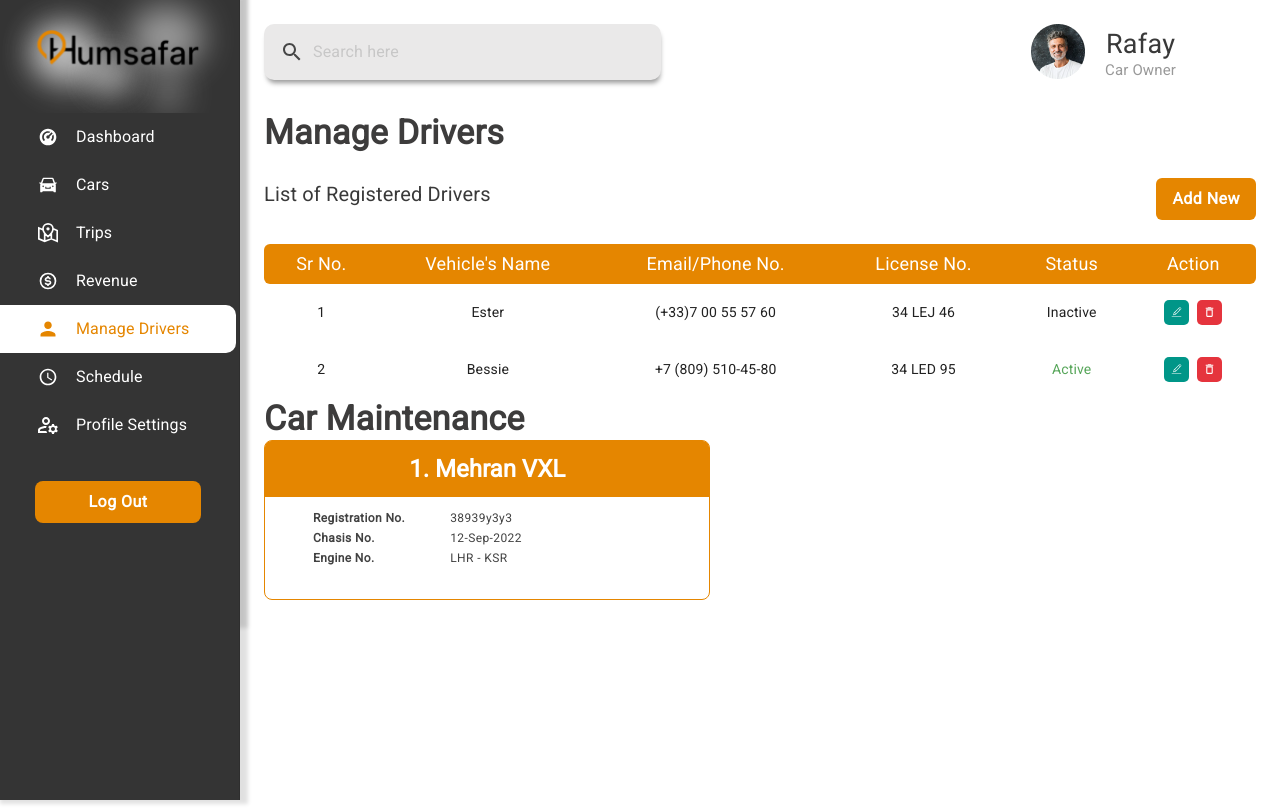
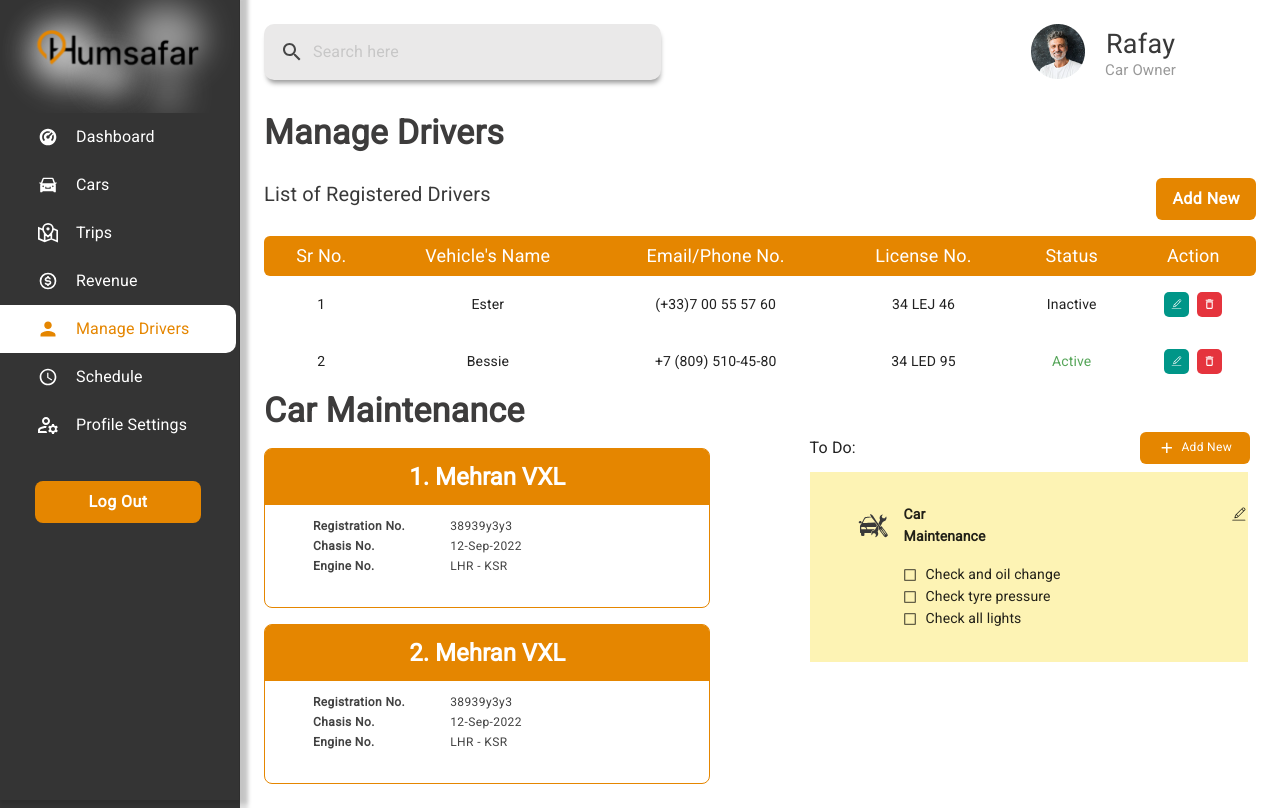
Before and after one commit to umer-shehzad/humsafardashboard, a React (Vite) app: page /driver/manage-drivers in a window 1280 px wide. Built offline with nearby package versions, Linux system fonts and the light colour scheme.

Commit message:
implement Manage Driver Page

```diff
--- a/src/components/common/CustomButton.jsx
+++ b/src/components/common/CustomButton.jsx
@@ -5,7 +5,7 @@ import AddOutlinedIcon from '@mui/icons-material/AddOutlined';
 
 import { colors } from '../../utils/colors';
 
-const CustomButton = ({ btnName, width, mt, onClick, borderRadius, fontSize, fontWeight, icon }) => {
+const CustomButton = ({ btnName, width, mt, onClick, height, gap, marginRight, paddingRight, borderRadius, fontSize, fontWeight, icon }) => {
     return (
         <Box textAlign={'center'} mt={mt}>
             <Button
@@ -17,11 +17,11 @@ const CustomButton = ({ btnName, width, mt, onClick, borderRadius, fontSize, fon
                     backgroundColor: `${colors.btnBgColor}`,
                     color: `${colors.btnColor}`,
                     borderRadius: borderRadius || '12px',
-                    height: '42px',
+                    height: height || '42px',
                     width: width || '92%',
-                    gap: icon && '12px',
-                    marginRight: icon && '10px',
-                    paddingRight: icon && '24px',
+                    gap: gap,
+                    marginRight: marginRight,
+                    paddingRight: paddingRight,
                     fontSize: fontSize || '16px',
                     fontWeight: fontWeight || '600',
                     boxShadow: 'none',
--- /dev/null
+++ b/src/components/common/CustomTodoCard.jsx
@@ -0,0 +1,77 @@
+import React from 'react';
+import { Box, Typography, Checkbox } from '@mui/material';
+import { CiEdit } from "react-icons/ci";
+import { colors } from '../../utils/colors';
+
+const CustomTodoCard = () => {
+    return (
+        <Box
+            bgcolor={colors.todoColor1}
+            mt={1}
+            mr={1}
+            sx={{
+            }}
+        >
+            <Box
+                display={'flex'}
+                flexDirection={'column'}
+                gap={2}
+                py={4}
+            >
+                {/* Heading */}
+                <Box display={'flex'} alignItems={'center'} gap={2} ml={6}>
+                    <Box
+                        component={'img'}
+                        src={'/driver/maintenance.svg'}
+                    />
+                    <Box display={'flex'} gap={29}>
+                        <Typography variant="subtitle2" fontWeight={'bold'}>Car Maintenance</Typography>
+                        <CiEdit size={20} />
+                    </Box>
+                </Box>
+
+                {/* todo list */}
+                <Box pl={11.5}>
+                    <Box display={'flex'} alignItems={'center'} gap={1}>
+                        <Checkbox
+                            color="primary"
+                            sx={{
+                                padding: '0px',
+                                '& .MuiSvgIcon-root': {
+                                    fontSize: '1rem',
+                                },
+                            }}
+                        />
+                        <Typography variant="subtitle2">Check and oil change</Typography>
+                    </Box>
+                    <Box display={'flex'} alignItems={'center'} gap={1}>
+                        <Checkbox
+                            color="primary"
+                            sx={{
+                                padding: '0px',
+                                '& .MuiSvgIcon-root': {
+                                    fontSize: '1rem',
+                                },
+                            }}
+                        />
+                        <Typography variant="subtitle2">Check tyre pressure</Typography>
+                    </Box>
+                    <Box display={'flex'} alignItems={'center'} gap={1}>
+                        <Checkbox
+                            color="primary"
+                            sx={{
+                                padding: '0px',
+                                '& .MuiSvgIcon-root': {
+                                    fontSize: '1rem',
+                                },
+                            }}
+                        />
+                        <Typography variant="subtitle2">Check all lights</Typography>
+                    </Box>
+                </Box>
+            </Box>
+        </Box>
+    );
+}
+
+export default CustomTodoCard;
--- a/src/components/driver-side/car/RegisteredCar.jsx
+++ b/src/components/driver-side/car/RegisteredCar.jsx
@@ -13,7 +13,16 @@ const RegisteredCar = () => {
       {/* Title */}
       <Box display={'flex'} justifyContent={'space-between'}>
         <Typography variant='h4' fontWeight={600} color={colors.textEightColor}>Registered Vehicles</Typography>
-        <CustomButton btnName={'Add New'} width={'100%'} borderRadius={'6px'} fontWeight={500} icon={true} />
+        <CustomButton
+          btnName={'Add New'}
+          width={'100%'}
+          gap={'12px'}
+          paddingRight={'24px'}
+          marginRight={'10px'}
+          borderRadius={'6px'}
+          fontWeight={500}
+          icon={true}
+        />
       </Box>
 
       {/* Car Registered Table */}
--- a/src/components/driver-side/manage-drivers/RegisteredDrivers.jsx
+++ b/src/components/driver-side/manage-drivers/RegisteredDrivers.jsx
@@ -13,7 +13,7 @@ const RegisteredDrivers = () => {
                 <Typography variant='h6' color={colors.textFifthColor}>List of Registered Drivers</Typography>
                 <CustomButton btnName={'Add New'} width={'100%'} borderRadius={'6px'} />
             </Box>
-            <Box mt={3}>
+            <Box mt={2}>
                 <CustomTableTwo tableRowData={TableRowData} rows={Rows} />
             </Box>
         </Box>
--- a/src/pages/driver/ManageDriverPage.jsx
+++ b/src/pages/driver/ManageDriverPage.jsx
@@ -2,16 +2,20 @@ import React from 'react'
 import Title from '../../components/driver-side/manage-drivers/Title'
 import RegisteredDrivers from '../../components/driver-side/manage-drivers/RegisteredDrivers'
 import DetailBox from '../../components/common/DetailBox'
+import { Box, Grid, Typography } from '@mui/material'
+import CustomButton from '../../components/common/CustomButton'
+import CustomTodoCard from '../../components/common/CustomTodoCard'
 
 const ManageDriverPage = () => {
   return (
     <>
-      <Title name={'Manage Drivers'}/>
+      <Title name={'Manage Drivers'} />
       <RegisteredDrivers />
-      <Title name={'Car Maintenance'}/>
+      <Title name={'Car Maintenance'} />
 
+      <Box display={'flex'} justifyContent={'space-between'}>
+        <Box display={'flex'} flexDirection={'column'} gap={2} mt={2} width={'45%'}>
           <DetailBox
-        width={'45%'}
             height={'20vh'}
             heading={'1. Mehran VXL'}
             text1={'Registration No.'}
@@ -21,6 +25,38 @@ const ManageDriverPage = () => {
             text3={'Engine No.'}
             text3Val={'LHR - KSR'}
           />
+          <DetailBox
+            height={'20vh'}
+            heading={'2. Mehran VXL'}
+            text1={'Registration No.'}
+            text1Val={'38939y3y3'}
+            text2={'Chasis No.'}
+            text2Val={'12-Sep-2022'}
+            text3={'Engine No.'}
+            text3Val={'LHR - KSR'}
+          />
+        </Box>
+
+        <Box width={'45%'}>
+          <Box display={'flex'} alignItems={'center'} justifyContent={'space-between'}>
+            <Typography variant='body1'>To Do:</Typography>
+            <CustomButton
+              btnName={'Add New'}
+              width={'95%'}
+              fontSize={'12px'}
+              gap={'6px'}
+              marginRight={'10px'}
+              height={'32px'}
+              borderRadius={'6px'}
+              fontWeight={500}
+              icon={true}
+            />
+          </Box>
+
+          {/* todo card */}
+          <CustomTodoCard />
+        </Box>
+      </Box>
     </>
   )
 }
--- a/src/utils/colors.js
+++ b/src/utils/colors.js
@@ -17,4 +17,5 @@ export const colors = {
   editIconBgColor: '#009688',
   deleteIconBgColor: '#E5343D',
   sideBarBgCOlor: '#343434',
+  todoColor1: '#FDF3B4',
 };
```
Also changed, not shown: public/driver/maintenance.svg (added). Lines whose indentation alone changed are shown as unchanged.
